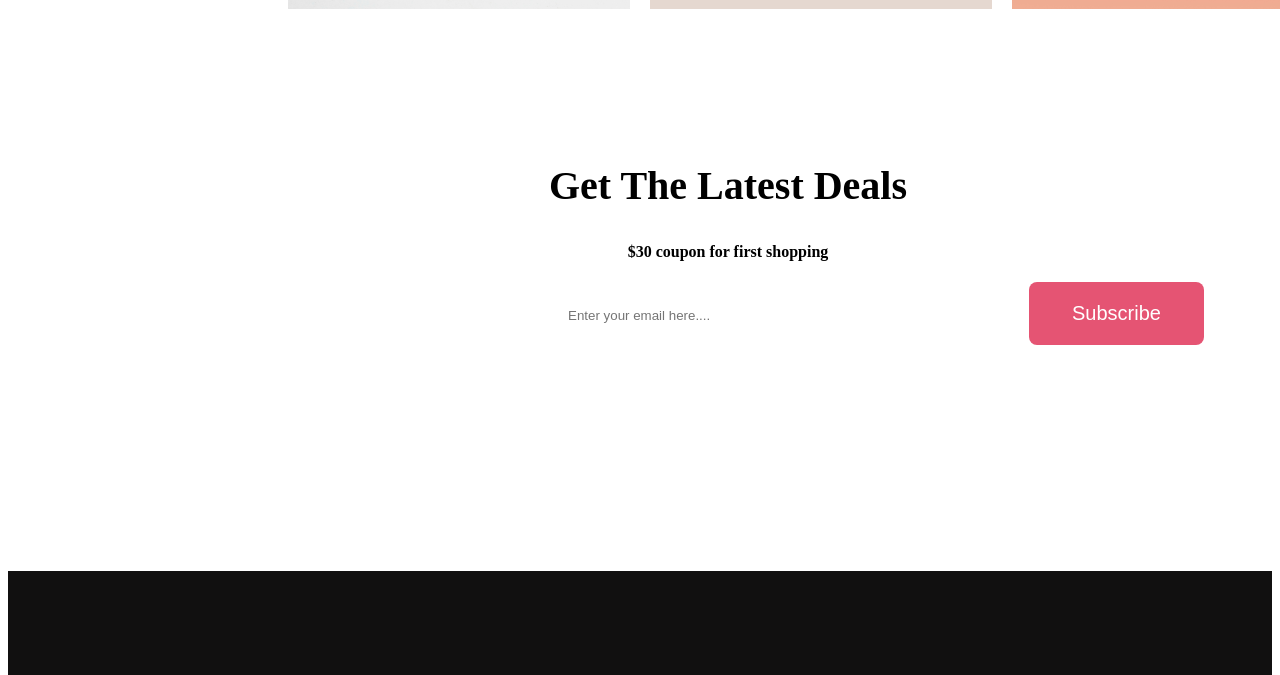
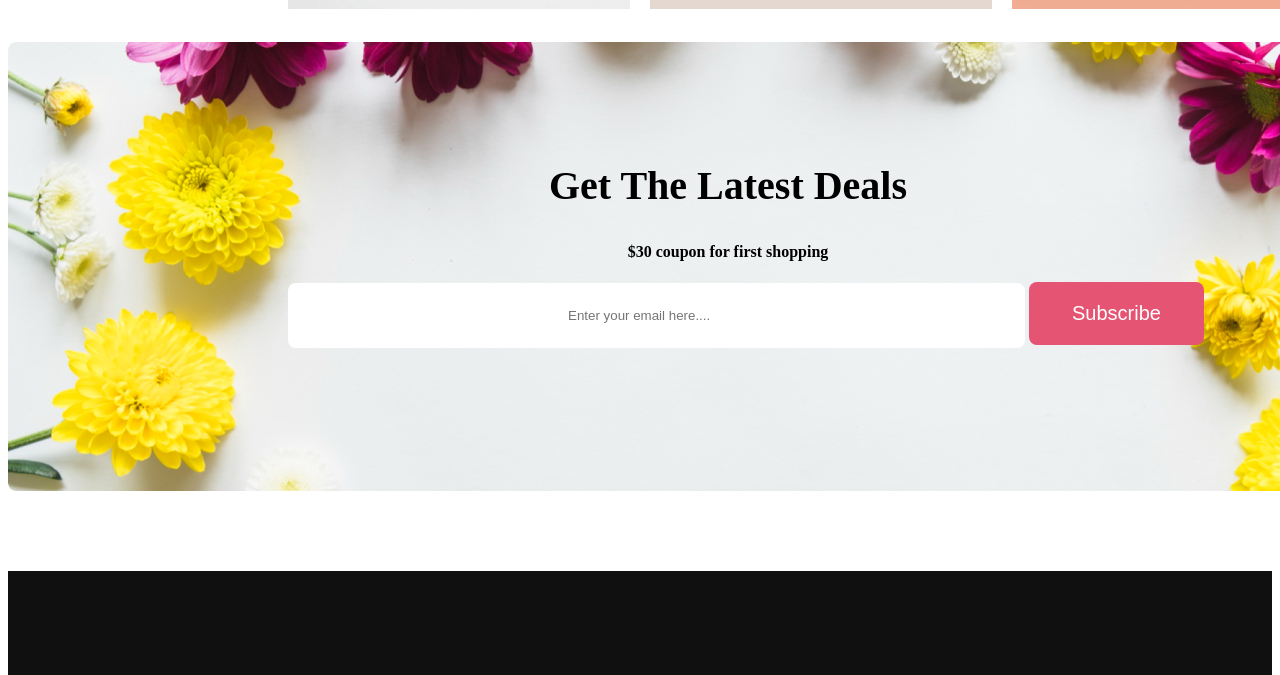
Before and after one commit to Naiem121/My-First-assinment-flower-shop, a plain HTML site: page index.html in a window 1280 px wide. Shown: the part 3500-4175 px from the top of the page. Drawn offline with Linux system fonts and the light colour scheme.

Commit message:
problem solve

```diff
--- a/flower.css
+++ b/flower.css
@@ -119,7 +119,8 @@ display: flex;
     width: 1440px;
     height: 449px;
     border-radius: 8px;
-    background-image: url("./asset/rectangle\.png"); background-repeat: no-repeat;
+  background-image:url("./asset/lastpick.png");
+     background-repeat: no-repeat;
     background-position: 0 0;
     margin: 0 auto;
 }
--- a/index.html
+++ b/index.html
@@ -89,10 +89,6 @@
              <button class="primary-btn btn-3">Subscribe</button>
         </div>
        </section>
-       <section>
-
-       </section>
-
     </main>
     <footer>
         <div class="footer">
```
Also changed, not shown: asset/lastpick.png (renamed from asset/rectangle .png).
